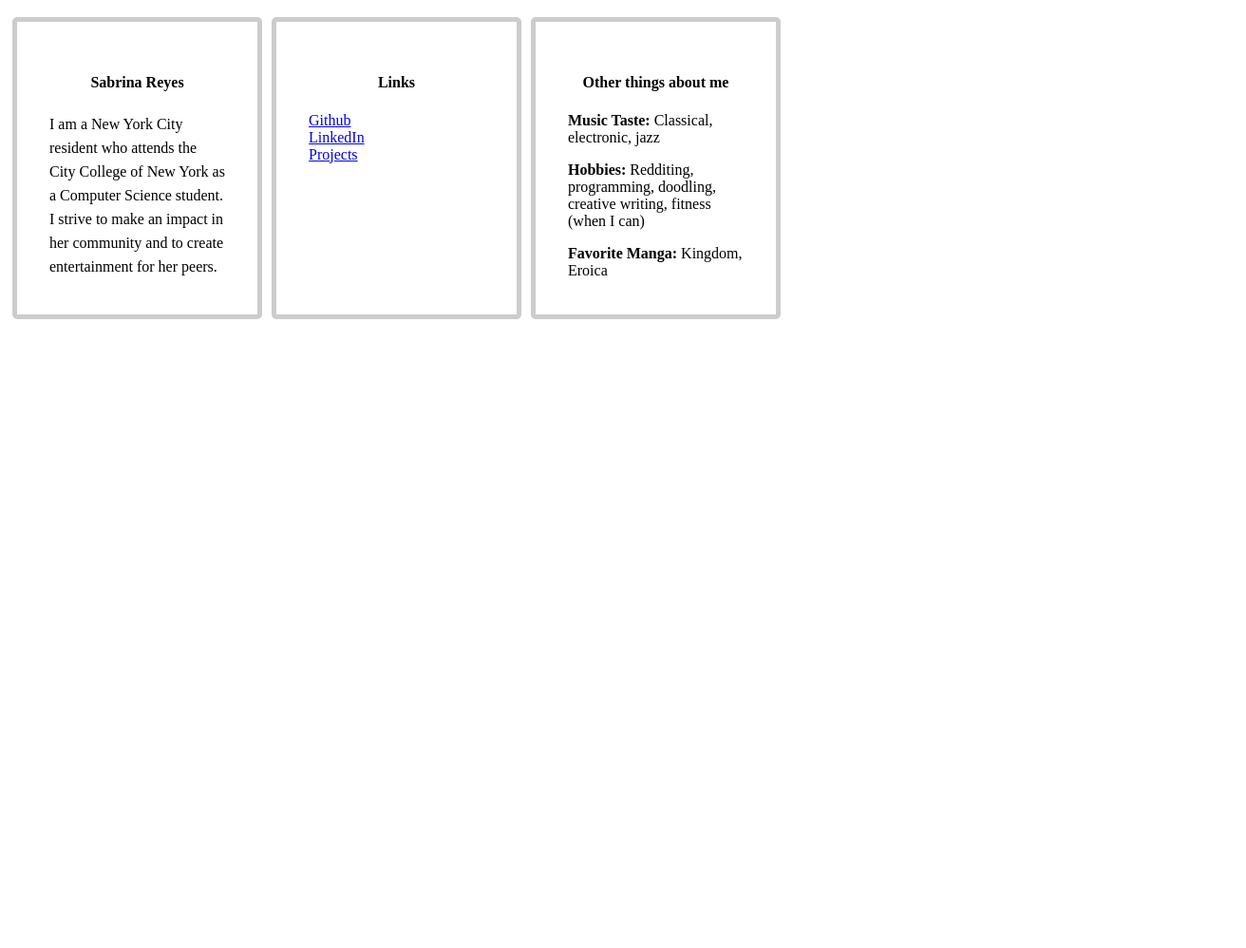
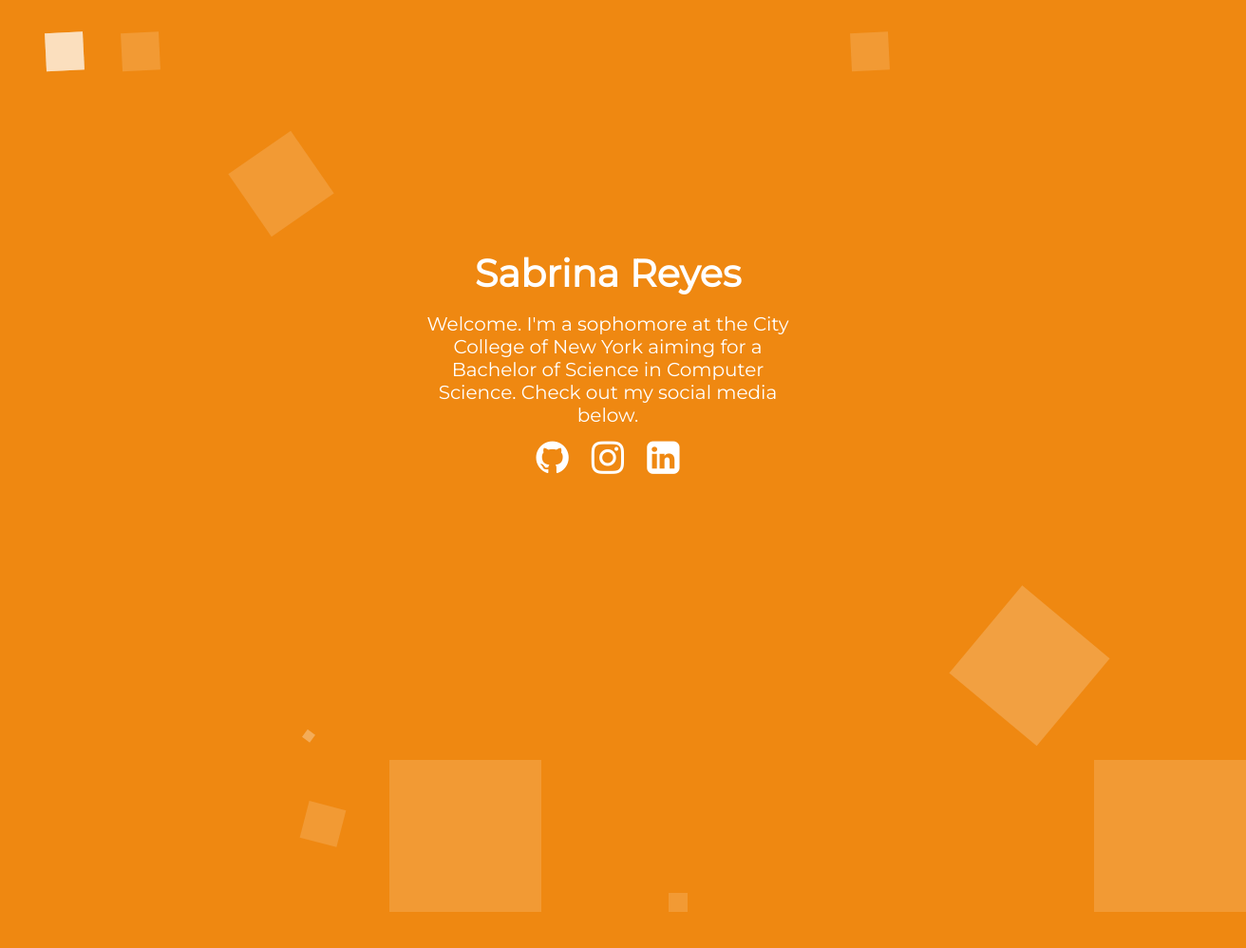
Before and after one commit to Sabrey10/Sabrina-Reyes, a plain HTML site: page index.html in a window 1280 px wide. Shown: the whole page at 95% size, 1312 px wide, since content can reach past the window. Before the commit the page ends 800 px from the top, so only its background shows below. Drawn offline with Linux system fonts and the light colour scheme.

Commit message:
updated website. used a template from CodePen.io.

```diff
--- a/index.html
+++ b/index.html
@@ -1,56 +1,229 @@
+<meta http-equiv="content-type" content="text/html; charset=UTF-8">
+  <link rel="stylesheet" href="bigman.css">
+  <link rel="stylesheet" href="https://cdnjs.cloudflare.com/ajax/libs/font-awesome/4.7.0/css/font-awesome.min.css">
+  <link href="https://fonts.googleapis.com/css?family=Montserrat" rel="stylesheet">
+</head>
+  <body data-gr-c-s-loaded="true" scroll="no" style="overflow: hidden">
+  </html>
+  <title>Sabrina Reyes</title>
+  <center>
+    <div class="margin">
+ <h1> Sabrina Reyes </h1>
+  <p>
+    Welcome. I'm a sophomore at the City College of New York aiming for a Bachelor of Science in Computer Science. Check out my social media below.
+  </p>
+  <br>
+<i style="font-size:40px" class="fa"><a href="https://github.com">&#xf09b;</a></i>
+<i style="font-size:40px" class="fa"><a href="https://www.instagram.com/sahhbri/">&#xf16d;</a></i>
+<i style="font-size:40px" class="fa"><a href="https://www.linkedin.com/in/sabrina-reyes-8012a2164/">&#xf08c;</a></i>
+  </center>
+
+  <ul class="bg-bubbles">
+		<li></li>
+		<li></li>
+		<li></li>
+		<li></li>
+		<li></li>
+		<li></li>
+		<li></li>
+		<li></li>
+		<li></li>
+		<li></li>
+    <li></li>
+    <li></li>
+    <li></li>
+    <li></li>
+    <li></li>
+    <li></li>
+    <li></li>
+    <li></li>
+	</ul>
+</body>
+
+
 <style>
-  h4 { text-align: center; }
-  p { }
+body {
+      background: #303e44;
+    }
+    body {
+/*continue the animation indefinitely*/
+animation: colorchange 10s;
+-webkit-animation: colorchange 10s;
+-webkit-animation-iteration-count: infinite;
+animation-iteration-count: infinite;
+  }
+/*text is white*/
+  a {
+    color: white;
+    text-decoration: none;
+    margin: 10px;
+  }
 
-  .p1 {
-    line-height: 25px;
+  h1 {
+    font-family: 'Montserrat', sans-serif;
+    font-size: 40px;
+    color: #fff;
   }
-  .linksa {
-    margin-right: 10px;
+
+  p {
+    font-family: 'Montserrat', sans-serif;
+    font-size: 20px;
+    color: #fff;
+    width: 400px;
+    margin-bottom: -5px;
+    margin-top: -10px;
   }
-  .linksb {
-    margin-right: 40px;
+
+  @keyframes colorchange
+  {
+    0%   {background: #F7661D;}
+    20%  {background: #F37717;}
+    40%  {background: #EF8811;}
+    60%  {background: #EF8811;}
+    80%  {background: #F37717;}
+    100% {background: #F7661D;}
   }
-  .fullCard {
-    border: 5px solid #ccc;
-    border-radius: 5px;
-    margin: 10px 5px;
-    padding: 4px;
-    width: 245px;
-    height: 300px;
-    float: left;
+
+/*apply to different browsers annoyingly*/
+  @-webkit-keyframes colorchange
+  {
+    0%   {background: #E5BD00;}
+    20%  {background: #E8AB05;}
+    40%  {background: #EC9A0B;}
+    60%  {background: #EF8811;}
+    80%  {background: #F37717;}
+    100% {background: #F7661D;}
   }
-  .cardContent {
-    padding: 30px;
+
+
+  @keyframes float {
+	0% {
+		transform: translatey(0px);
+	}
+	50% {
+		transform: translatey(17px);
+	}
+	100% {
+		transform: translatey(0px);
+	}
+}
+
+.margin{
+  margin-top: 250px;
+  animation: float 3s ease-in-out infinite;
+}
+
+
+.bg-bubbles {
+  top: 0;
+  left: 0;
+  width: 100%;
+  height: 100%;
+  z-index: 1;
+}
+.bg-bubbles li {
+  position: absolute;
+  list-style: none;
+  display: block;
+  width: 40px;
+  height: 40px;
+  background-color: rgba(255, 255, 255, 0.15);
+  bottom: -160px;
+  -webkit-animation: square 25s infinite;
+  animation: square 25s infinite;
+  transition-timing-function: linear;
+}
+.bg-bubbles li:nth-child(1) {
+  left: 10%;
+}
+.bg-bubbles li:nth-child(2) {
+  left: 20%;
+  width: 80px;
+  height: 80px;
+  -webkit-animation-delay: 2s;
+          animation-delay: 2s;
+  -webkit-animation-duration: 17s;
+          animation-duration: 17s;
+}
+.bg-bubbles li:nth-child(3) {
+  left: 25%;
+  -webkit-animation-delay: 4s;
+          animation-delay: 4s;
+}
+.bg-bubbles li:nth-child(4) {
+  left: 40%;
+  width: 60px;
+  height: 60px;
+  -webkit-animation-duration: 22s;
+          animation-duration: 22s;
+  background-color: rgba(255, 255, 255, 0.25);
+}
+.bg-bubbles li:nth-child(5) {
+  left: 70%;
+}
+.bg-bubbles li:nth-child(6) {
+  left: 80%;
+  width: 120px;
+  height: 120px;
+  -webkit-animation-delay: 3s;
+          animation-delay: 3s;
+  background-color: rgba(255, 255, 255, 0.2);
+}
+.bg-bubbles li:nth-child(7) {
+  left: 32%;
+  width: 160px;
+  height: 160px;
+  -webkit-animation-delay: 7s;
+          animation-delay: 7s;
+}
+.bg-bubbles li:nth-child(8) {
+  left: 55%;
+  width: 20px;
+  height: 20px;
+  -webkit-animation-delay: 15s;
+          animation-delay: 15s;
+  -webkit-animation-duration: 40s;
+          animation-duration: 40s;
+}
+.bg-bubbles li:nth-child(9) {
+  left: 25%;
+  width: 10px;
+  height: 10px;
+  -webkit-animation-delay: 2s;
+          animation-delay: 2s;
+  -webkit-animation-duration: 40s;
+          animation-duration: 40s;
+  background-color: rgba(255, 255, 255, 0.3);
+}
+.bg-bubbles li:nth-child(10) {
+  left: 90%;
+  width: 160px;
+  height: 160px;
+  -webkit-animation-delay: 11s;
+          animation-delay: 11s;
+}
+
+/*starting from 0, translate all the way up to 600 degrees*/
+
+@-webkit-keyframes square {
+  0% {
+    -webkit-transform: translateY(0);
+            transform: translateY(0);
   }
+  100% {
+    -webkit-transform: translateY(-700px) rotate(600deg);
+            transform: translateY(-700px) rotate(600deg);
+  }
+}
+@keyframes square {
+  0% {
+    -webkit-transform: translateY(0);
+            transform: translateY(0);
+  }
+  100% {
+    -webkit-transform: translateY(-3000px) rotate(600deg);
+            transform: translateY(-3000px) rotate(600deg);
+  }
+}
+
 </style>
-<div class="fullCard">
-  <div class="cardContent">
-    <div class="cardText">
-      <h4>Sabrina Reyes</h4>
-      <p class="p1">I am a New York City resident who attends the City College of New York as a Computer Science student.  I strive to make an impact in her community and to create entertainment for her peers. </p>
-    </div>
-  </div>
-</div>
-
-<div class="fullCard">
-  <div class="cardContent">
-    <div class="cardLinks">
-      <h4>Links</h4>
-      <a href="https://github.com/Sabrey10" target="_blank"class="linksb">Github</a> <br>
-      <a href="https://www.linkedin.com/in/sabrina-reyes-8012a2164/" target="_blank" class="linksb">LinkedIn</a> <br>
-      <a href="#" target="_blank" class="linksb">Projects</a>
-    </div>
-  </div>
-</div>
-
-<div class="fullCard">
-  <div class="cardContent">
-    <div class="cardText">
-      <h4>Other things about me</h4>
-      <p><b>Music Taste:</b> Classical, electronic, jazz</p>
-      <p><b>Hobbies:</b> Redditing, programming, doodling, creative writing, fitness (when I can)</p>
-      <p><b>Favorite Manga:</b> Kingdom, Eroica</p>
-    </div>
-  </div>
-</div>
```
